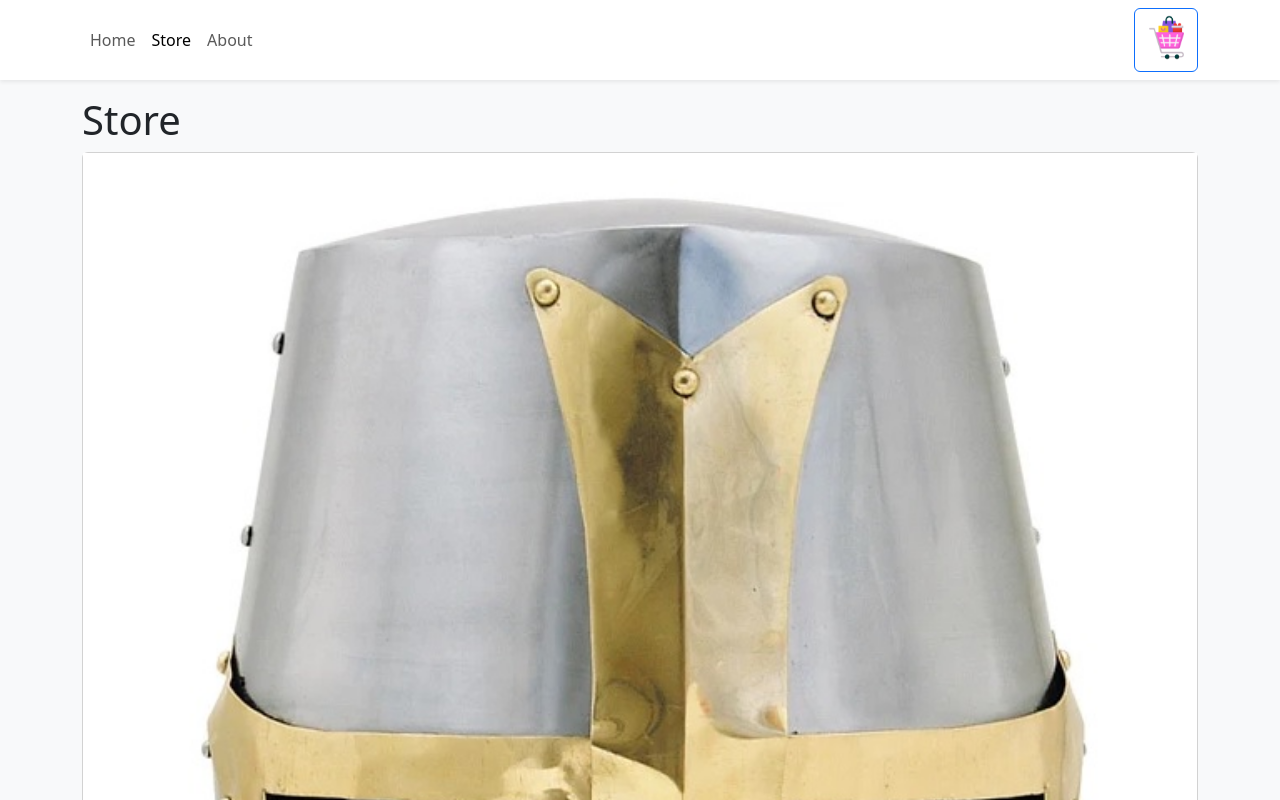
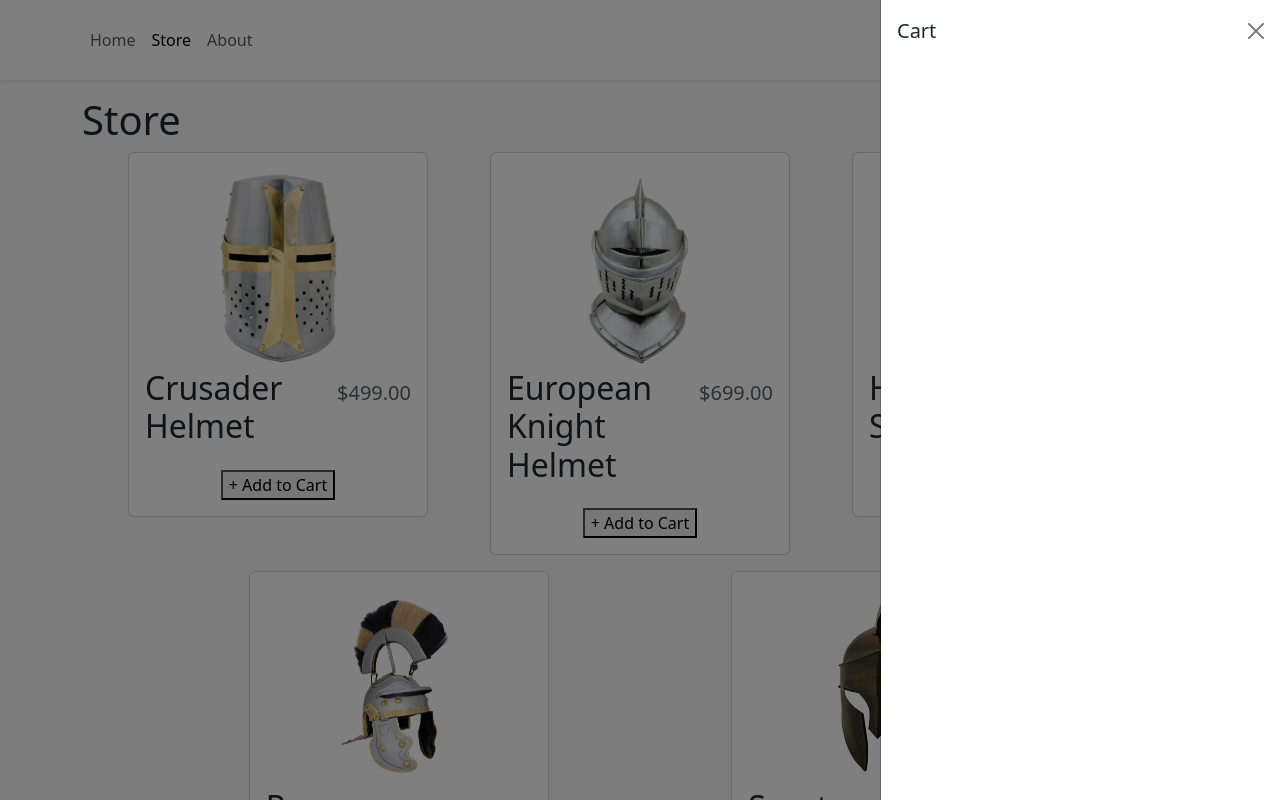
Before and after one commit to maxitomix/top_shopping_cart, a React (Vite) app: page /store in a window 1280 px wide. Both pictures are taken after a click on the button 1166 px from the left and 40 px from the top of the page. Shown: the top 800 px of the page. Built offline with nearby package versions, Linux system fonts and the light colour scheme.

Commit message:
progress

```diff
--- a/src/App.tsx
+++ b/src/App.tsx
@@ -6,6 +6,7 @@ import {About} from "./pages/About"
 import {Navbar} from "./components/Navbar"
 import { ShoppingCartProvider } from "./context/ShoppingCartContext"
 import { Container } from "react-bootstrap"
+import './App2.css'
 
 function App() {
 
@@ -18,7 +19,7 @@ function App() {
               <Route path="/store" element={<Store />} ></Route>
               <Route path="/about" element={<About />} ></Route>
             </Routes>
-          </Container>
+        </Container>
     </ShoppingCartProvider>
   )
 }
--- /dev/null
+++ b/src/App2.css
@@ -0,0 +1,18 @@
+.card img{
+    width: 200px;
+    height: 200px;
+    object-fit: contain;
+}
+
+.storeContainer{
+    display: flex;
+    flex-wrap: wrap;
+    gap: 1rem;
+    justify-content: space-evenly
+}
+
+.card{
+    width: 300px;
+    height: 400px;
+    text-align: left;
+}
--- /dev/null
+++ b/src/components/CartItem.tsx
@@ -0,0 +1,41 @@
+import { Stack } from "react-bootstrap"
+import { useShoppingCart } from "../context/ShoppingCartContext"
+import storeItems from "../data/items.json"
+import { formatCurrency } from "../utilities/formatCurrency"
+
+type CartItemProps = {
+    id: number
+    quantity: number
+}
+
+export function CartItem ({id, quantity}:CartItemProps){
+    const {removeFromCart} = useShoppingCart()
+    const item = storeItems.find(i => i.id === id)
+        if (item == null) return null
+
+        return (
+            <Stack direction="horizontal" gap={2}>
+                <img
+                    src={item.imgUrl}
+                    style={{width:"125px", height:"75px", objectFit:"contain"}}
+                />
+                <div className="me-auto">
+                    <div>
+                        {item.name}{" "}
+                        {quantity > 1 && (
+                            <span className="text-muted" style={{fontSize:".65rem"}}>
+                                x{quantity}
+                            </span>
+                        )}
+                    </div>
+
+                    <div className="text-muted" style={{fontSize:".75rem"}}>
+                              {formatCurrency(item.price)}
+                    </div>
+                </div>
+
+
+
+            </Stack>
+        )
+}
--- a/src/components/StoreItem.tsx
+++ b/src/components/StoreItem.tsx
@@ -1,5 +1,6 @@
 import { useShoppingCart } from "../context/ShoppingCartContext"
 import { formatCurrency } from "../utilities/formatCurrency"
+import { Card } from "react-bootstrap"
 
 type StoreItemsProps = {
     id: number
@@ -20,12 +21,16 @@ export function StoreItem ({id, name, price, imgUrl}:StoreItemsProps){
     const quantity = getItemQuantity(id)
 
     return(
-    <div className="card">
-        <img className="cardImg" src={imgUrl} alt={name} />
-        <div className="row1">
-            <h2 className="itemName"> {name} </h2>
-            <p className="price">{formatCurrency(price)}</p>
-        </div>
+    <Card>
+        <Card.Body className="d-flex flex-column align-items-center">
+             <img src={imgUrl}  alt="product photo"  />
+            <Card.Title className="d-flex justify-content-space-between align-items-baseline mb-4" >
+
+            <span className="fs-2"> {name} </span>
+            <span className="ms-2 text-muted">{formatCurrency(price)}</span>
+
+            </Card.Title>
+
 
         {quantity === 0 ? (
             <div className="cartControls">
@@ -46,7 +51,8 @@ export function StoreItem ({id, name, price, imgUrl}:StoreItemsProps){
                 </div>
 
              </div>}
+             </Card.Body>
 
-    </div>
+    </Card>
     )
 }
--- /dev/null
+++ b/src/context/ShoppingCart.tsx
@@ -0,0 +1,28 @@
+import { Offcanvas, Stack } from "react-bootstrap";
+import { useShoppingCart } from "./ShoppingCartContext";
+import { CartItem } from "../components/CartItem";
+
+type ShoppingCartProps = {
+    isOpen: boolean
+}
+
+export function ShoppingCart({isOpen}:ShoppingCartProps) {
+
+    const { closeCart, cartItems } = useShoppingCart()
+
+    return(
+        <Offcanvas show={isOpen} onHide={closeCart} placement="end">
+            <Offcanvas.Header closeButton>
+                <Offcanvas.Title>Cart</Offcanvas.Title>
+            </Offcanvas.Header>
+
+            <Offcanvas.Body>
+                <Stack gap={3}>
+                    {cartItems.map(item => (
+                        <CartItem key={item.id} {...item} />
+                    ) )}
+                </Stack>
+            </Offcanvas.Body>
+        </Offcanvas>
+    )
+}
--- a/src/context/ShoppingCartContext.tsx
+++ b/src/context/ShoppingCartContext.tsx
@@ -1,5 +1,5 @@
 import {ReactNode, createContext, useContext, useState} from "react";
-import { ShoppingCart } from "../components/ShoppingCart";
+import { ShoppingCart } from "./ShoppingCart";
 
 type ShoppingCartProviderProps = {
     children: ReactNode
@@ -94,7 +94,7 @@ function removeFromCart(id: number){
 
                 }}>
                 {children}
-                {/* <ShoppingCart /> */}
+                <ShoppingCart isOpen={isOpen}/>
         </shoppingCartContext.Provider>
     )
 }
--- a/src/main.tsx
+++ b/src/main.tsx
@@ -4,6 +4,7 @@ import App from './App.tsx'
 import { BrowserRouter } from 'react-router-dom'
 // import "bootstrap/dist/css/bootstrap-grid.min.css"
 import 'bootstrap/dist/css/bootstrap.css';
+
 
 
 ReactDOM.createRoot(document.getElementById('root') as HTMLElement).render(
--- a/src/pages/Store.tsx
+++ b/src/pages/Store.tsx
@@ -20,4 +20,3 @@ export function Store(){
 }
 
 // 1 hour mark
-// https://www.youtube.com/watch?v=lATafp15HWA&ab_channel=WebDevSimplified
```
Also changed, not shown: 1 other file (tests, documents, lock files or other folders).
